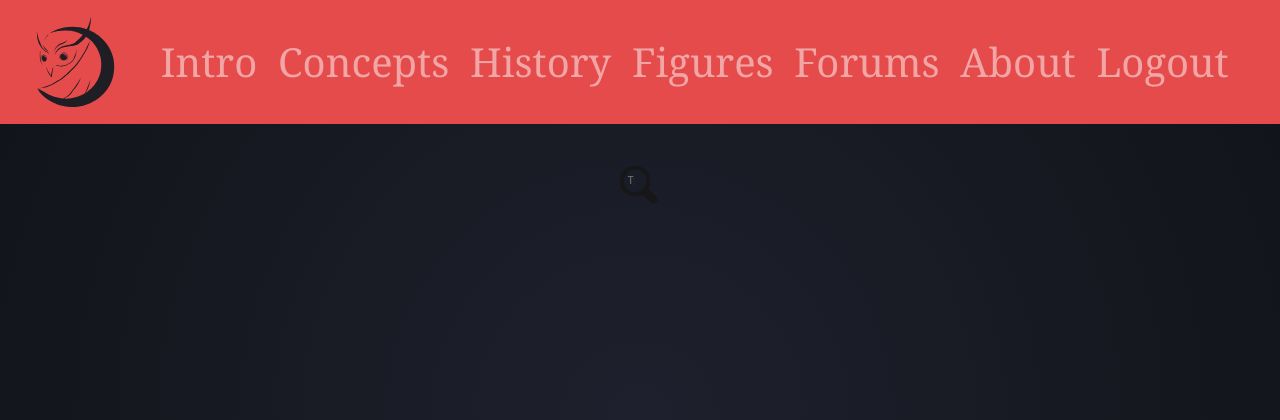
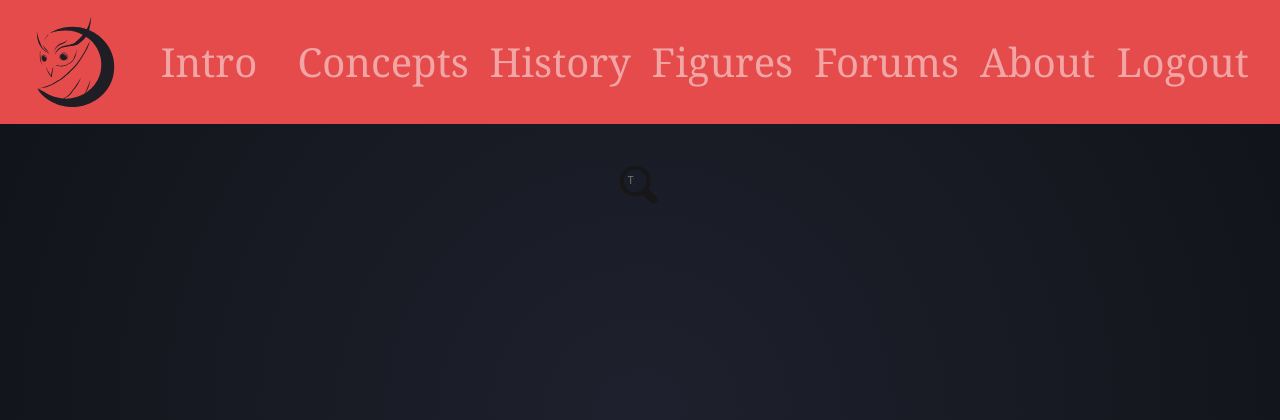
Before and after one commit to BashirHilaly/Gaiden, a Flask app: page /figures in a window 1280 px wide. Shown: the top 420 px of the page. Run offline with Flask 2, Linux system fonts and the light colour scheme; the visitor is signed in with stand-in values (Sample User, id 1); data that the repository does not hold is empty; some libraries are stand-ins or nearby versions.

Commit message:
Final Submission
Added even spacing for the navbar. Added img alt text in figures. Made the timeline in the history page a little bit wider.

```diff
--- a/website/templates/base.html
+++ b/website/templates/base.html
@@ -25,6 +25,16 @@
 
 
     <body style="background: radial-gradient(circle, rgba(30,33,45,1) 0%, rgba(17,19,25,1) 100%);">
+
+    <style>
+      .nav-item{
+        display: flex;
+        width: 100%;
+      }
+      .navbar-nav{
+        width: 100%;
+      }
+    </style>
       {% block header %}
       {% endblock %}
 
--- a/website/templates/figures.html
+++ b/website/templates/figures.html
@@ -421,7 +421,7 @@
     {% for card in Figures %}
     <a href="/figures/{{ card.figure }}">
       <figure class="card">
-        <img src= {{ card.image_address }}>
+        <img alt={{ card.figure }} src= {{ card.image_address }}>
         <figcaption>{{ card.figure }}</figcaption>
       </figure>
     {% endfor %}
--- a/website/templates/intro.html
+++ b/website/templates/intro.html
@@ -14,9 +14,8 @@
     </button>
 
 
-
     <div class="collapse navbar-collapse" id="navbarNavAltMarkup">
-      <div class="navbar-nav">
+      <div class="navbar-nav" style="width: 100%;">
         <li class="nav-item">
             <a class="nav-link" href="/intro">Intro</a>
         </li>
```
Also changed, not shown: website/templates/timeline.html (+9 -9 lines).
